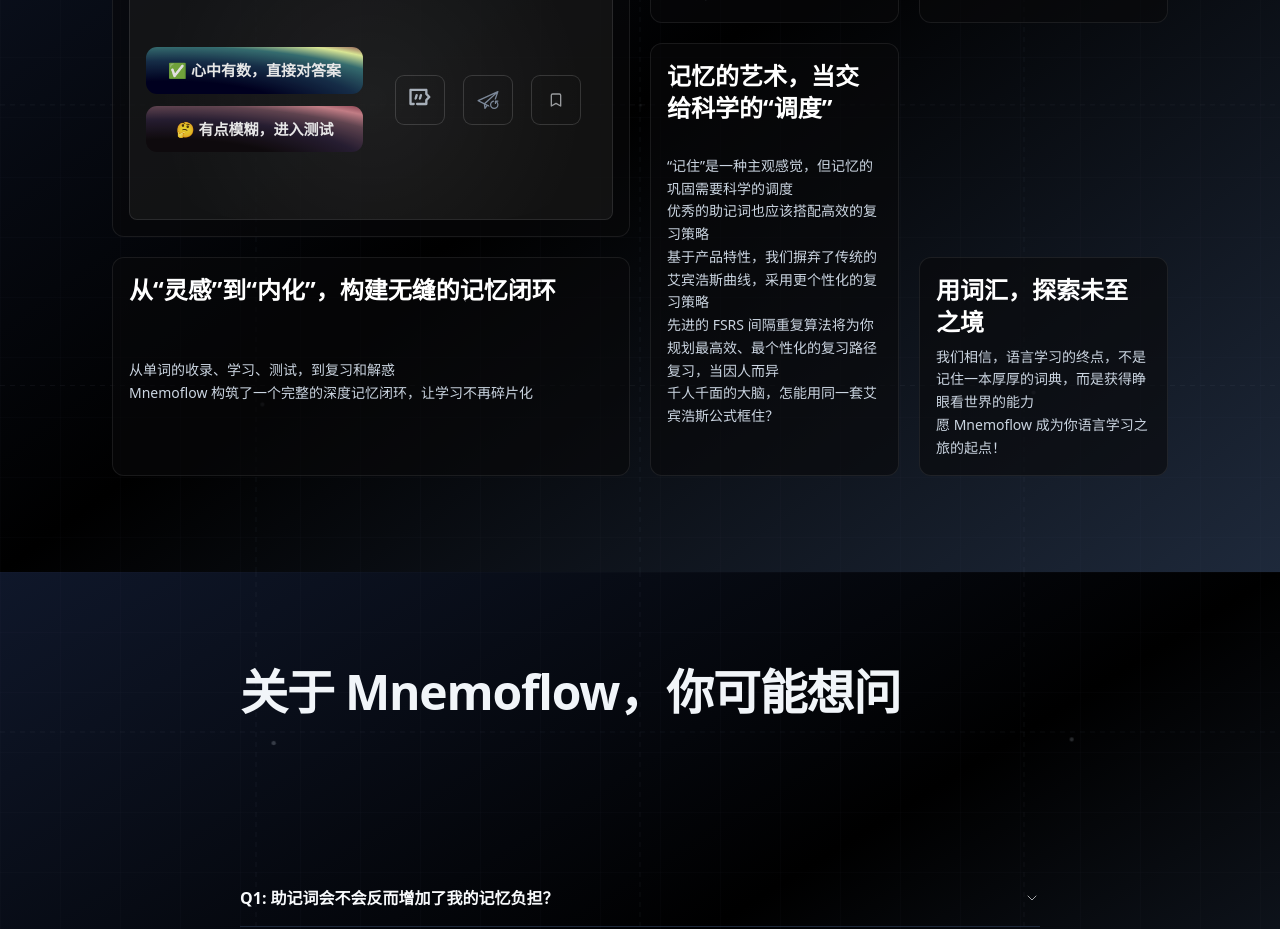
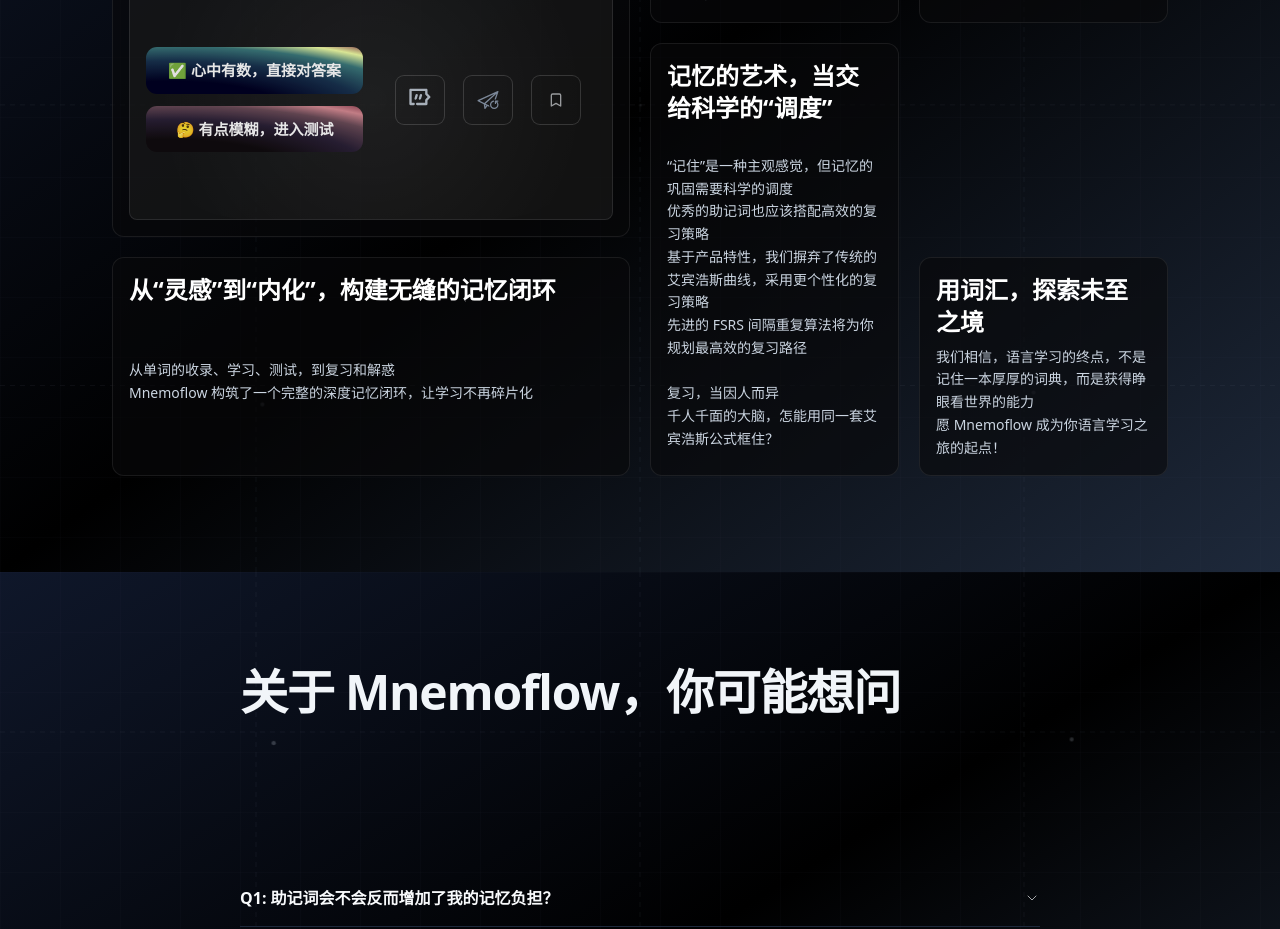
Before and after one commit to justtobeliev1/mnemoflow-landing, a Next.js app in the folder landing-page/: page / in a window 1280 px wide. Shown: the part 6140-7069 px from the top of the page. Built offline with nearby package versions, Linux system fonts and the light colour scheme.

Commit message:
细节微调

```diff
--- a/landing-page/src/components/ui/cybernetic-bento-grid.tsx
+++ b/landing-page/src/components/ui/cybernetic-bento-grid.tsx
@@ -134,7 +134,7 @@
 
           <BentoItem className="row-span-2">
             <h2 className="text-xl md:text-2xl font-bold text-white">记忆的艺术，当交给科学的“调度”</h2>
-            <p className="mt-2 text-slate-300 text-sm leading-relaxed"><br />“记住”是一种主观感觉，但记忆的巩固需要科学的调度 <br />优秀的助记词也应该搭配高效的复习策略<br />基于产品特性，我们摒弃了传统的艾宾浩斯曲线，采用更个性化的复习策略<br />先进的 FSRS 间隔重复算法将为你规划最高效、最个性化的复习路径<br />复习，当因人而异<br />千人千面的大脑，怎能用同一套艾宾浩斯公式框住？</p>
+            <p className="mt-2 text-slate-300 text-sm leading-relaxed"><br />“记住”是一种主观感觉，但记忆的巩固需要科学的调度 <br />优秀的助记词也应该搭配高效的复习策略<br />基于产品特性，我们摒弃了传统的艾宾浩斯曲线，采用更个性化的复习策略<br />先进的 FSRS 间隔重复算法将为你规划最高效的复习路径<br /><br />复习，当因人而异<br />千人千面的大脑，怎能用同一套艾宾浩斯公式框住？</p>
           </BentoItem>
 
           <BentoItem className="col-span-2">
```
